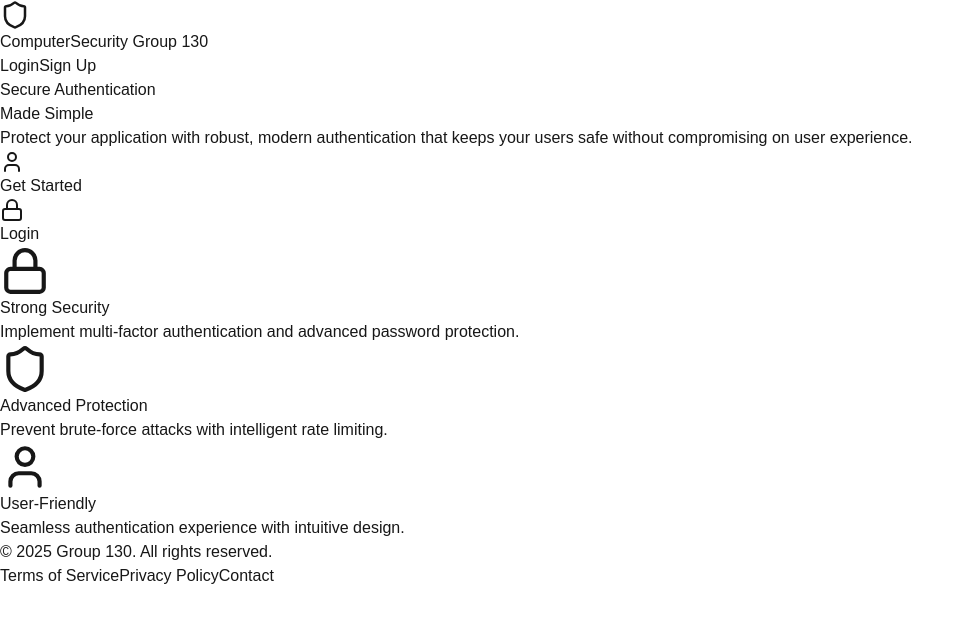
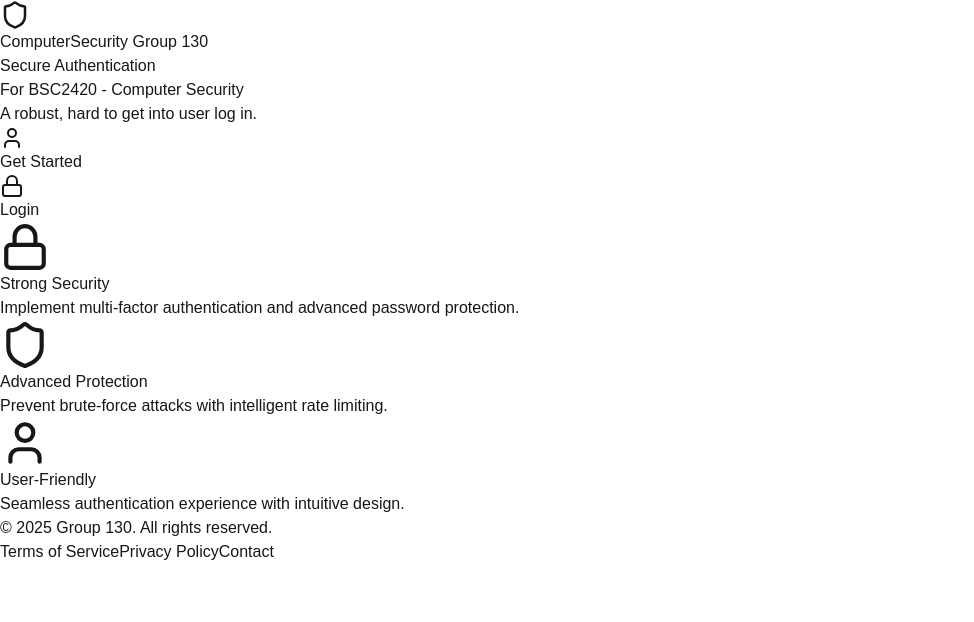
Before and after one commit to FilipposMylonas/ComputerSecurity, a Next.js app: page / in a window 1280 px wide. Shown: the top 622 px of the page, without its empty margins (0-974 px from the left). Built offline with nearby package versions, Linux system fonts and the light colour scheme.

Commit message:
small fixes

```diff
--- a/src/app/page.tsx
+++ b/src/app/page.tsx
@@ -16,20 +16,6 @@ export default function LandingPage() {
                   ComputerSecurity Group 130
                 </Link>
               </div>
-              <div className="flex space-x-4">
-                <Link
-                    href="/login"
-                    className="px-4 py-2 rounded-md bg-white text-black hover:bg-gray-200 transition-colors"
-                >
-                  Login
-                </Link>
-                <Link
-                    href="/signup"
-                    className="px-4 py-2 rounded-md border border-white hover:bg-white hover:text-black transition-colors"
-                >
-                  Sign Up
-                </Link>
-              </div>
             </div>
           </div>
         </nav>
@@ -44,10 +30,10 @@ export default function LandingPage() {
                 className="text-center"
             >
               <h1 className="text-4xl sm:text-5xl lg:text-6xl font-bold mb-6 pt-16">
-                Secure Authentication <br /> Made Simple
+                Secure Authentication <br /> For BSC2420 - Computer Security
               </h1>
               <p className="text-xl text-gray-300 max-w-2xl mx-auto mb-10">
-                Protect your application with robust, modern authentication that keeps your users safe without compromising on user experience.
+                A robust, hard to get into user log in.
               </p>
 
               <div className="flex justify-center space-x-4">
```
